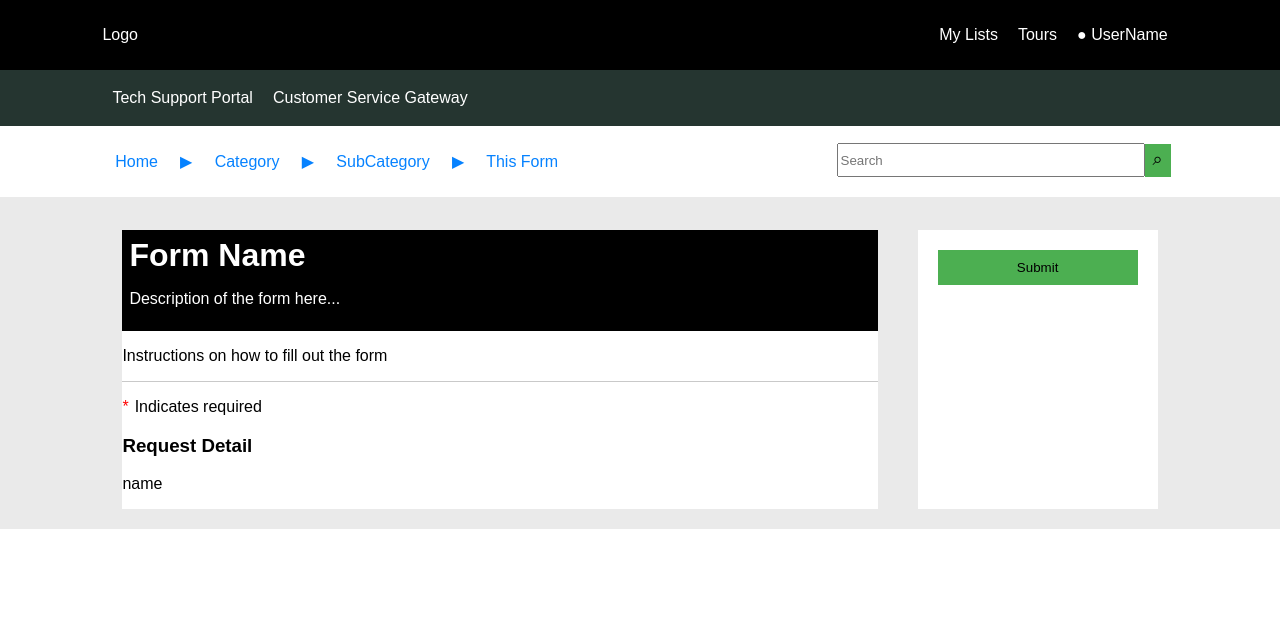
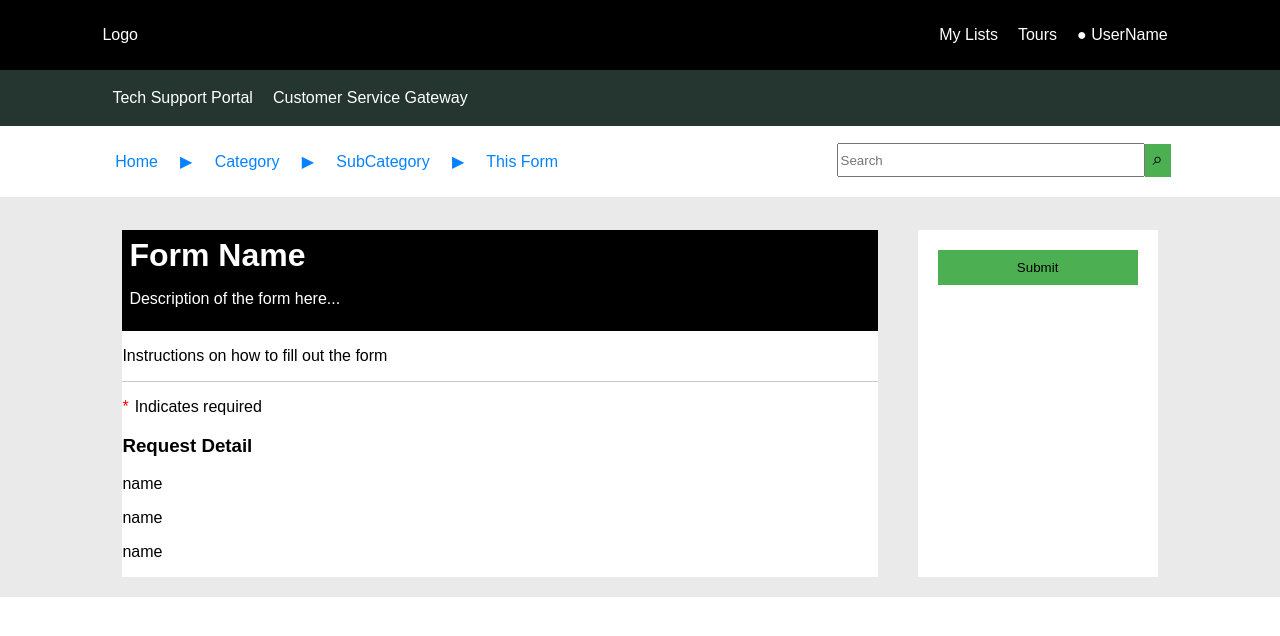
Before and after one commit to mattegan111/snrp-mocker, a JavaScript app: page / in a window 1280 px wide. Shown: the top 636 px of the page. Built offline with nearby package versions, Linux system fonts and the light colour scheme; the HTML template or start-up script is replaced by a standard one.

Commit message:
Expand data & remove unnecessary order attribute

```diff
--- a/src/data.js
+++ b/src/data.js
@@ -6,12 +6,14 @@ const fields = [
         type: 'Single Line Text',
         mandatory: false,
         active: true,
-        order: 1,
 
         question: {
             question_text: 'question_text',
-            name: 'name'
+            name: 'name',
+            rich_text: 'rich text'
         },
+
+        question_choices: [],
 
         annotation: {
             show_help: true,
@@ -24,6 +26,62 @@ const fields = [
         },
 
         comments_for_developers: ''
+    },
+    {
+        id: '2',
+        map_to_field: false,
+        field: '', // Which field to map to
+        type: 'Select Box',
+        mandatory: true,
+        active: true,
+
+        question: {
+            question_text: 'question_text',
+            name: 'name',
+            rich_text: 'rich text'
+        },
+
+        question_choices: ['alpha', 'bravo', 'charlie'],
+
+        annotation: {
+            show_help: true,
+            always_expanded: true,
+            help_tag: 'This is a help_tag annotation'
+        },
+
+        type_specifications: {
+            variable_width: '50%'
+        },
+
+        comments_for_developers: ''
+    },
+    {
+        id: '3',
+        map_to_field: false,
+        field: '', // Which field to map to
+        type: 'CheckBox',
+        mandatory: true,
+        active: true,
+
+        question: {
+            question_text: 'question_text',
+            name: 'name',
+            rich_text: 'rich text'
+        },
+
+        question_choices: [],
+
+        annotation: {
+            show_help: true,
+            always_expanded: true,
+            help_tag: 'This is a help_tag annotation'
+        },
+
+        type_specifications: {
+            variable_width: '100%'
+        },
+
+        comments_for_developers: ''
     }
 ];
 
```
